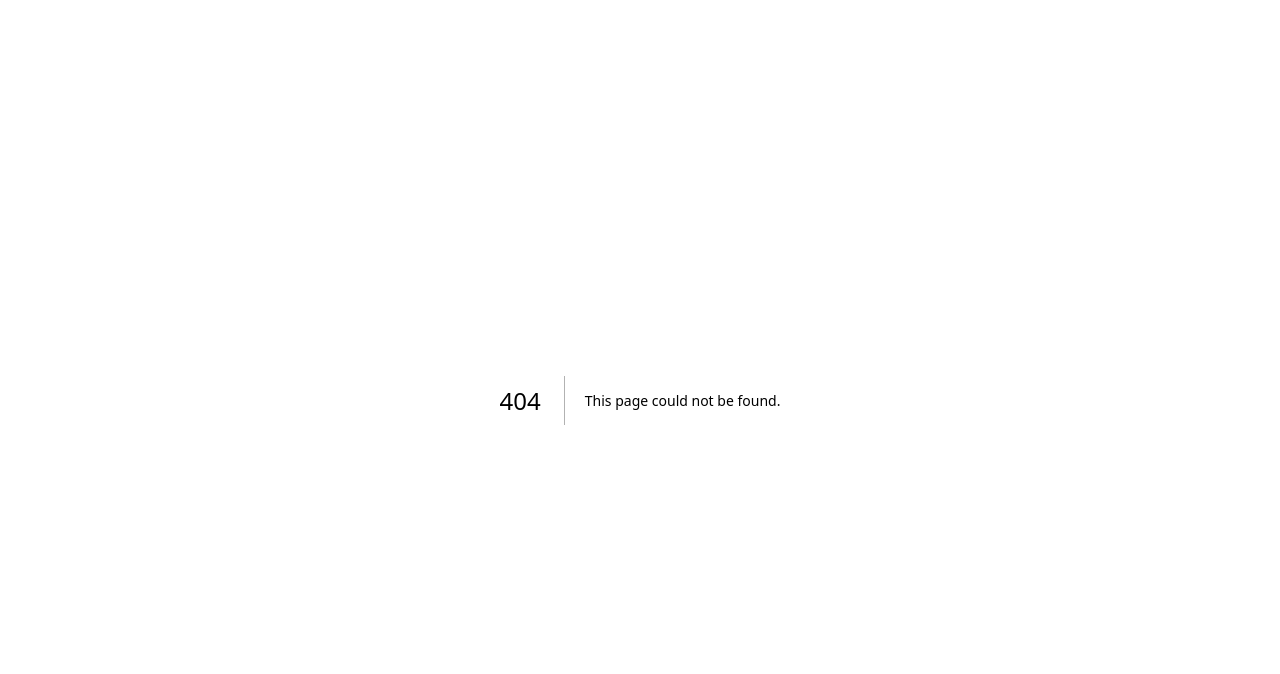
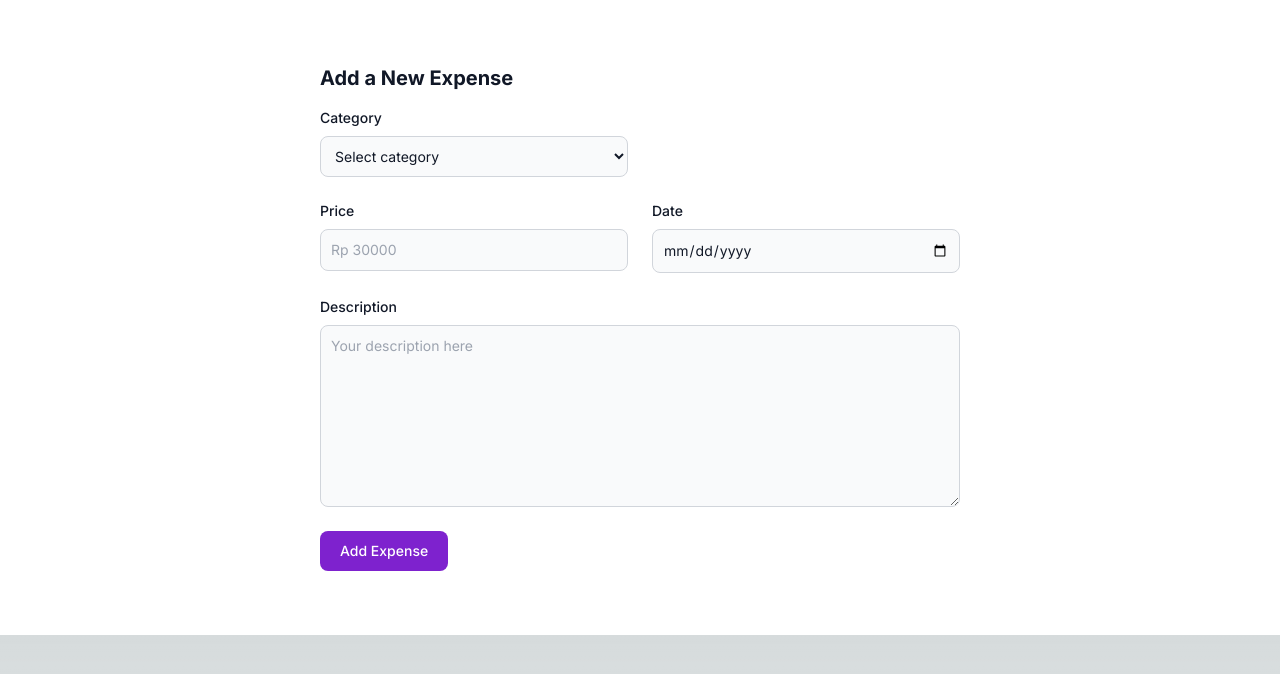
Before and after one commit to RPL-gaming/expense-tracker-real, a Next.js app: page /expenses/add in a window 1280 px wide. Before the commit this address had no page. Shown: the top 674 px of the page. Built offline with nearby package versions, Linux system fonts and the light colour scheme.

Commit message:
implement add expense UI

```diff
--- /dev/null
+++ b/src/app/expenses/add/page.tsx
@@ -0,0 +1,108 @@
+"use client";
+import { useRouter } from "next/navigation";
+import React, { useState } from "react";
+
+const AddExpensePage = () => {
+    const [amount, setAmount] = useState("");
+    const [date, setDate] = useState("");
+    const [category, setCategory] = useState("");
+    const [description, setDescription] = useState("");
+    const [isSuccess, setIsSuccess] = useState(false);
+    const [errorMessages, setErrorMessages] = useState<string[]>([]);
+    const router = useRouter();
+
+    const handleSubmit = async (event: React.FormEvent<HTMLFormElement>) => {
+        event.preventDefault();
+        if (category === "") {
+            setErrorMessages(["Please select a category"]);
+            return;
+        }
+        const expense = { amount, date, category, description };
+        const response = await fetch("/api/expenses/add", {
+            method: "POST",
+            headers: { "Content-Type": "application/json" },
+            body: JSON.stringify(expense),
+        });
+        if (response.ok) {
+            setIsSuccess(true);
+            setTimeout(() => router.back(), 1000);
+        } else {
+            setErrorMessages(["Failed to add expense"]);
+        }
+    };
+
+    return (
+        <section className="bg-white dark:bg-gray-900">
+            {isSuccess && (
+                <div
+                    className="p-4 mb-4 text-sm text-green-800 rounded-lg bg-green-50 dark:bg-gray-800 dark:text-green-400"
+                    role="alert"
+                >
+                    <span className="font-medium">Success alert!</span> Expense added.
+                </div>
+            )}
+            {errorMessages.length > 0 && (
+                <div
+                    className="p-4 mb-4 text-sm text-red-800 rounded-lg bg-red-50 dark:bg-gray-800 dark:text-red-400"
+                    role="alert"
+                >
+                    <span className="font-medium">Error alert!</span> {errorMessages.join(", ")}
+                </div>
+            )}
+            <div className="py-8 px-4 mx-auto max-w-2xl lg:py-16">
+                <h2 className="mb-4 text-xl font-bold text-gray-900 dark:text-white">Add a New Expense</h2>
+                <form onSubmit={handleSubmit}>
+                    <div className="grid gap-4 sm:grid-cols-2 sm:gap-6">
+
+                        <div>
+                            <label htmlFor="category" className="block mb-2 text-sm font-medium text-gray-900 dark:text-white">Category</label>
+                            <select
+                                id="category"
+                                className="bg-gray-50 border border-gray-300 text-gray-900 text-sm rounded-lg focus:ring-primary-500 focus:border-primary-500 block w-full p-2.5 dark:bg-gray-700 dark:border-gray-600 dark:placeholder-gray-400 dark:text-white dark:focus:ring-primary-500 dark:focus:border-primary-500"
+                                value={category}
+                                onChange={(event) => setCategory(event.target.value)}
+                            >
+                                <option value="">Select category</option>
+                                <option value="Utilities">Utilities</option>
+                                <option value="Food & Groceries">Food & Groceries</option>
+                                <option value="Transportation">Transportation</option>
+                                <option value="Others">Others</option>
+                            </select>
+                        </div>
+                        <div></div>
+                        <div className="w-full">
+                            <label htmlFor="price" className="block mb-2 text-sm font-medium text-gray-900 dark:text-white">Price</label>
+                            <input type="number" name="price" id="price" className="bg-gray-50 border border-gray-300 text-gray-900 text-sm rounded-lg focus:ring-primary-600 focus:border-primary-600 block w-full p-2.5 dark:bg-gray-700 dark:border-gray-600 dark:placeholder-gray-400 dark:text-white dark:focus:ring-primary-500 dark:focus:border-primary-500" placeholder="Rp 30000" required
+                                value={amount}
+                                onChange={(event) => setAmount(event.target.value)}
+                            />
+                        </div>
+                        <div>
+                            <label htmlFor="date" className="block mb-2 text-sm font-medium text-gray-900 dark:text-white">Date</label>
+                            <input type="date" name="date" id="date" className="bg-gray-50 border border-gray-300 text-gray-900 text-sm rounded-lg focus:ring-primary-500 focus:border-primary-500 block w-full p-2.5 dark:bg-gray-700 dark:border-gray-600 dark:placeholder-gray-400 dark:text-white dark:focus:ring-primary-500 dark:focus:border-primary-500"
+                                value={date}
+                                onChange={(event) => setDate(event.target.value)}
+                            />
+                        </div>
+                        <div className="sm:col-span-2">
+                            <label htmlFor="description" className="block mb-2 text-sm font-medium text-gray-900 dark:text-white">Description</label>
+                            <textarea
+                                id="description"
+                                rows={8}
+                                className="block p-2.5 w-full text-sm text-gray-900 bg-gray-50 rounded-lg border border-gray-300 focus:ring-primary-500 focus:border-primary-500 dark:bg-gray-700 dark:border-gray-600 dark:placeholder-gray-400 dark:text-white dark:focus:ring-primary-500 dark:focus:border-primary-500"
+                                placeholder="Your description here"
+                                value={description}
+                                onChange={(event) => setDescription(event.target.value)}
+                            ></textarea>
+                        </div>
+                    </div>
+                    <button type="submit" className="inline-flex items-center px-5 py-2.5 mt-4 sm:mt-6 text-sm font-medium text-center text-white bg-purple-700 rounded-lg focus:ring-4 focus:ring-purple-200 dark:focus:ring-purple-900 hover:bg-purple-800">
+                        Add Expense
+                    </button>
+                </form>
+            </div>
+        </section>
+    );
+};
+
+export default AddExpensePage;
```
